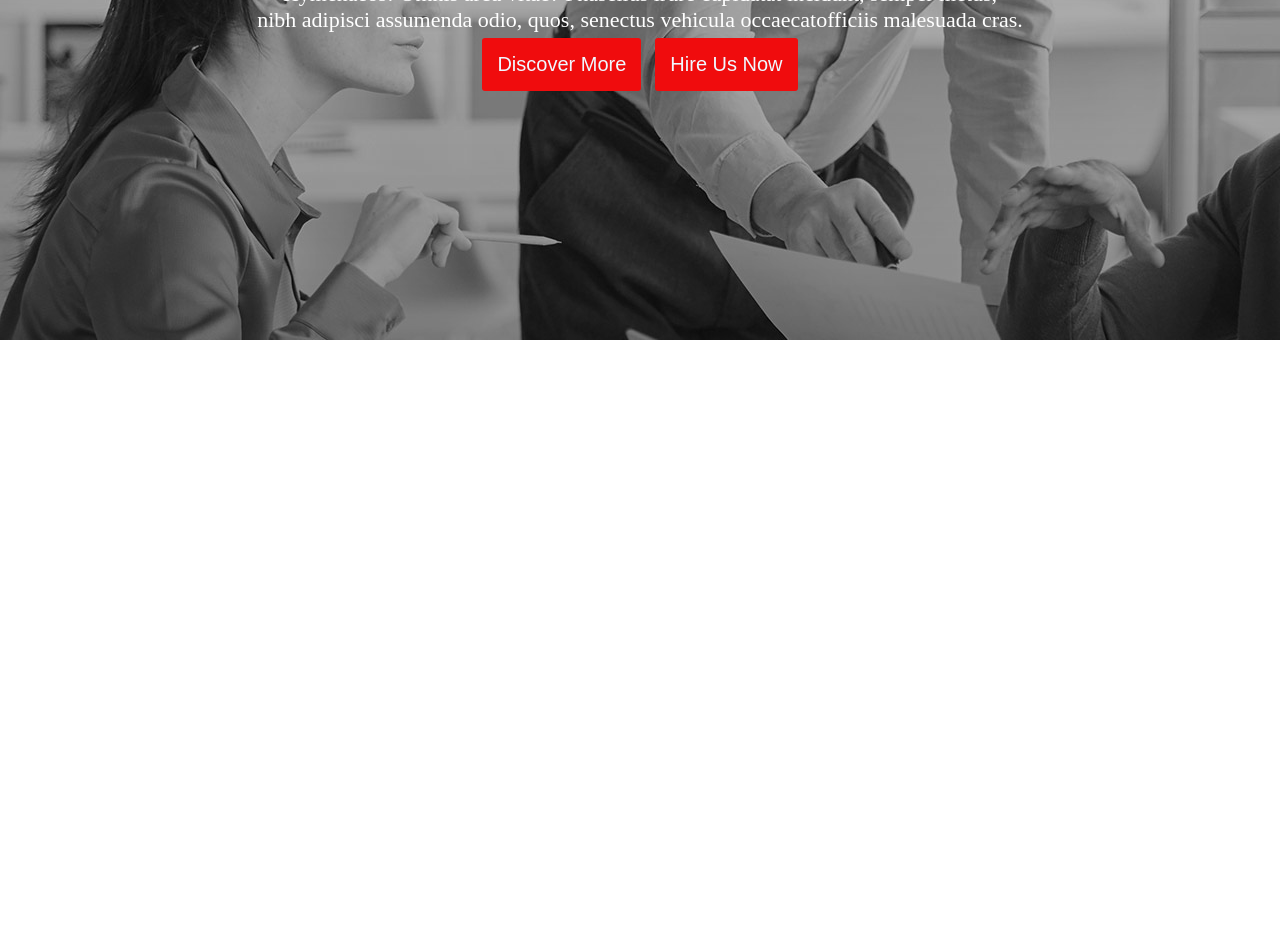
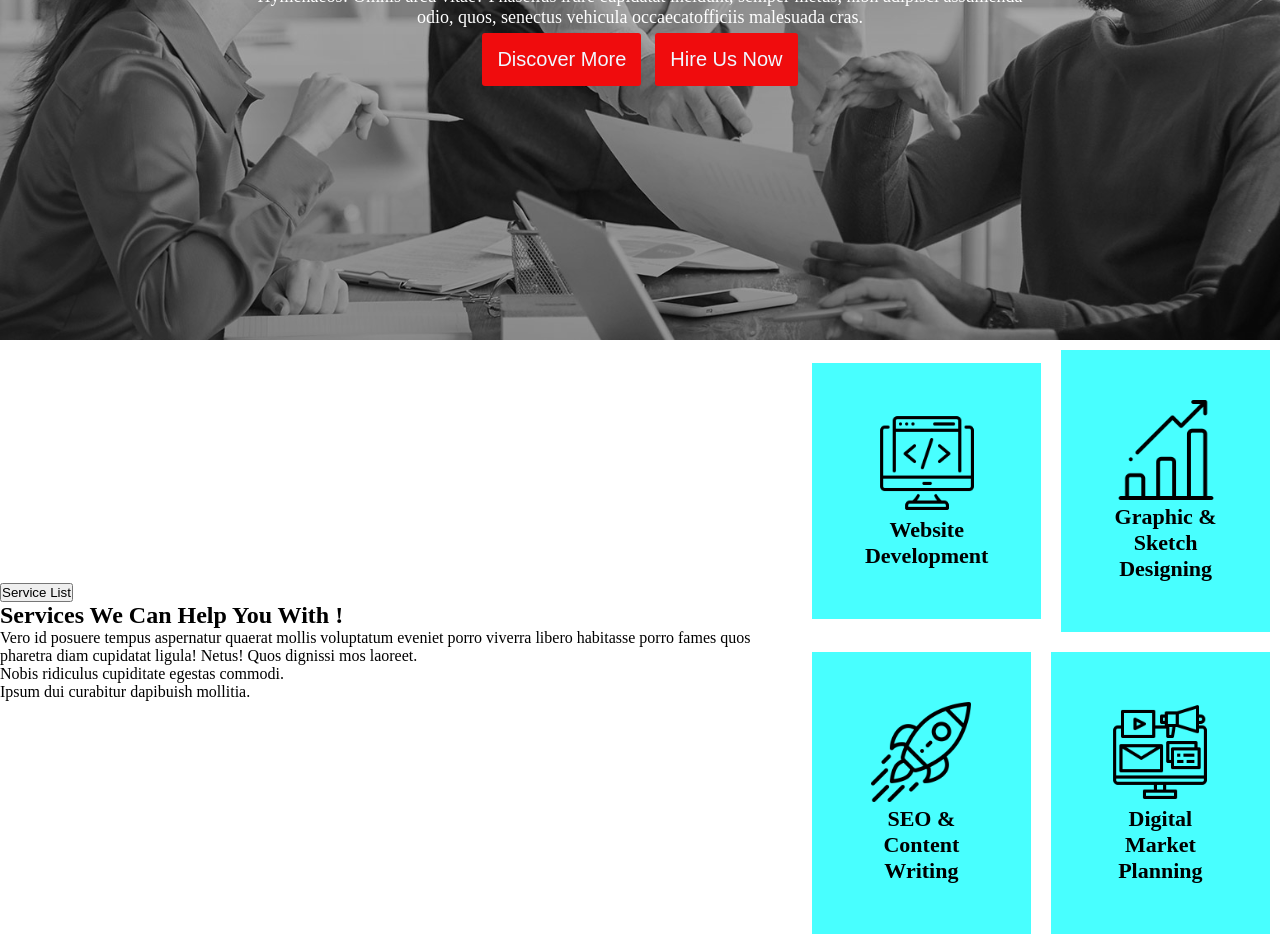
Before and after one commit to KHaaN007/Build-Digital-Agency-Website, a plain HTML site: page index.html in a window 1280 px wide. Shown: the part 541-1485 px from the top of the page. Before the commit the page ends 881 px from the top, so only its background shows below. Drawn offline with Linux system fonts and the light colour scheme.

Commit message:
prblem created

```diff
--- a/index.html
+++ b/index.html
@@ -25,11 +25,12 @@
             </ul>
         </nav>
         <div class="banner-section">
-            <div>
+            <div style="align-items: center;">
                 <h1 class="banner-title"><span class="orange-color">Digital</span> Agency You <br>
                     Can Rely Upon !</h1>
-                <p class="banner-details">Hymenaeos! Omnis arcu vitae? Phasellus irure cupidatat incidunt, semper metus, <br> nibh adipisci
-                    assumenda odio, quos, senectus vehicula occaecatofficiis malesuada cras.
+                <p class="banner-details">Hymenaeos! Omnis arcu vitae? Phasellus irure cupidatat incidunt, semper metus,
+                    nibh adipisci
+                    assumenda <br> odio, quos, senectus vehicula occaecatofficiis malesuada cras.
                 </p>
                 <button class="primary-btn">Discover More</button>
                 <button class="primary-btn">Hire Us Now</button>
@@ -37,7 +38,41 @@
         </div>
     </header>
     <main>
-
+        <!-- Service Section -->
+        <section class="services">
+            <div class="service-container">
+                <button class="service-btn">Service List</button>
+                <h1 class="service-title">Services We Can Help You With !</h1>
+                <p class="service-details">Vero id posuere tempus aspernatur quaerat mollis voluptatum eveniet porro viverra libero habitasse
+                porro fames quos pharetra diam cupidatat ligula! Netus! Quos dignissi mos laoreet.</p>
+                <ol>
+                    <li class="service-list">Nobis ridiculus cupiditate egestas commodi.</li>
+                    <li class="service-list">Ipsum dui curabitur dapibuish mollitia.</li>
+                </ol>
+            </div>
+            <div class="service-box-container">
+                <div class="service-box">
+                    <div class="box">
+                        <img class="box-img" src="/asset/icons/coding.png" alt="">
+                        <h4 class="service-name">Website Development</h4>
+                    </div>
+                    <div class="box">
+                        <img class="box-img" src="/asset/icons/bar-chart.png" alt="">
+                        <h4 class="service-name">Graphic & Sketch <br>Designing</h4>
+                    </div>
+                </div>
+                <div class="service-box">
+                    <div class="box">
+                        <img class="box-img" src="/asset/icons/startup.png" alt="">
+                        <h4 class="service-name">SEO & Content Writing</h4>
+                    </div>
+                    <div class="box">
+                        <img class="box-img" src="/asset/icons/digital-marketing.png" alt="">
+                        <h4 class="service-name">Digital Market Planning</h4>
+                    </div>
+                </div>
+            </div>
+        </section>
     </main>
     <footer>
 
--- a/styles/style.css
+++ b/styles/style.css
@@ -3,11 +3,12 @@
     margin: 0px;
     padding: 0px;
 }
-.orange-color{
+
+.orange-color {
     color: #F00C0D;
 }
 
-.primary-btn{
+.primary-btn {
     margin: 5px;
     padding: 15px;
     border: 0;
@@ -57,15 +58,60 @@ ul li a {
     justify-content: center;
     align-items: center;
     height: 100vh;
-    background-image: url('../asset/image/background.jpg'), linear-gradient(rgba(0,0,0,0.2), rgba(0,0,0,0.4));
+    background-image: url('../asset/image/background.jpg'), linear-gradient(rgba(0, 0, 0, 0.2), rgba(0, 0, 0, 0.4));
     background-blend-mode: overlay;
+    background-repeat: no-repeat;
+    background-size: cover;
 }
 
-.banner-title{
+.banner-title {
     font-size: 85px;
     color: aliceblue;
 }
-.banner-details{
-    font-size: 22px;
+
+.banner-details {
+    font-size: 18px;
     color: #FFFFFF;
 }
+
+/* Service Section */
+.services {
+    display: flex;
+    justify-content: space-around;
+    align-items: center;
+
+}
+
+.service-container {}
+
+.service-btn {}
+
+.service-title {}
+
+.service-details {}
+
+.service-list {}
+
+.service-box-container{
+
+}
+
+.service-box {
+    display: flex;
+    align-items: center;
+    text-align: center;
+}
+
+.box {
+    background: #48FFFF;
+    margin: 10px;
+    padding: 50px 50px;
+}
+
+.box-img {
+    width: 100px;
+}
+
+.service-name {
+    font-size: 22px;
+}
```
